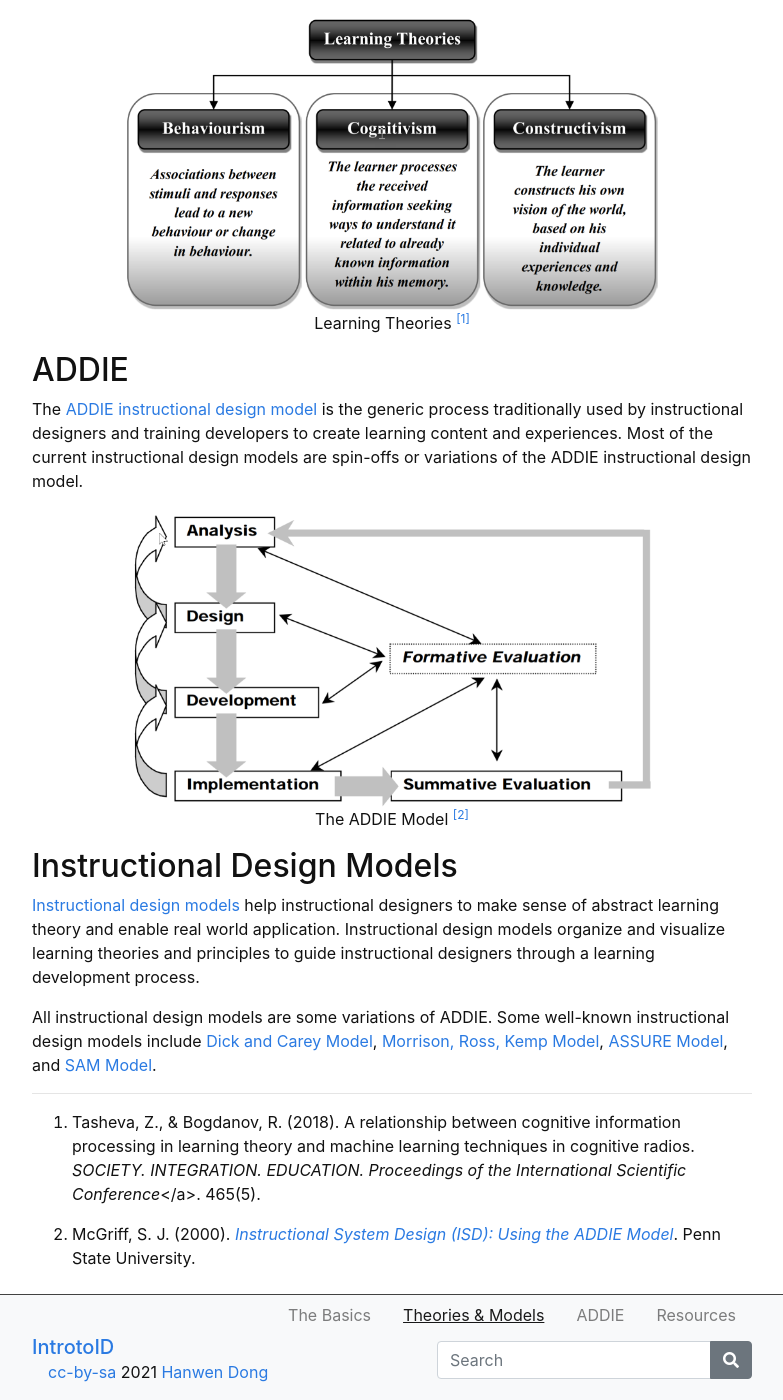
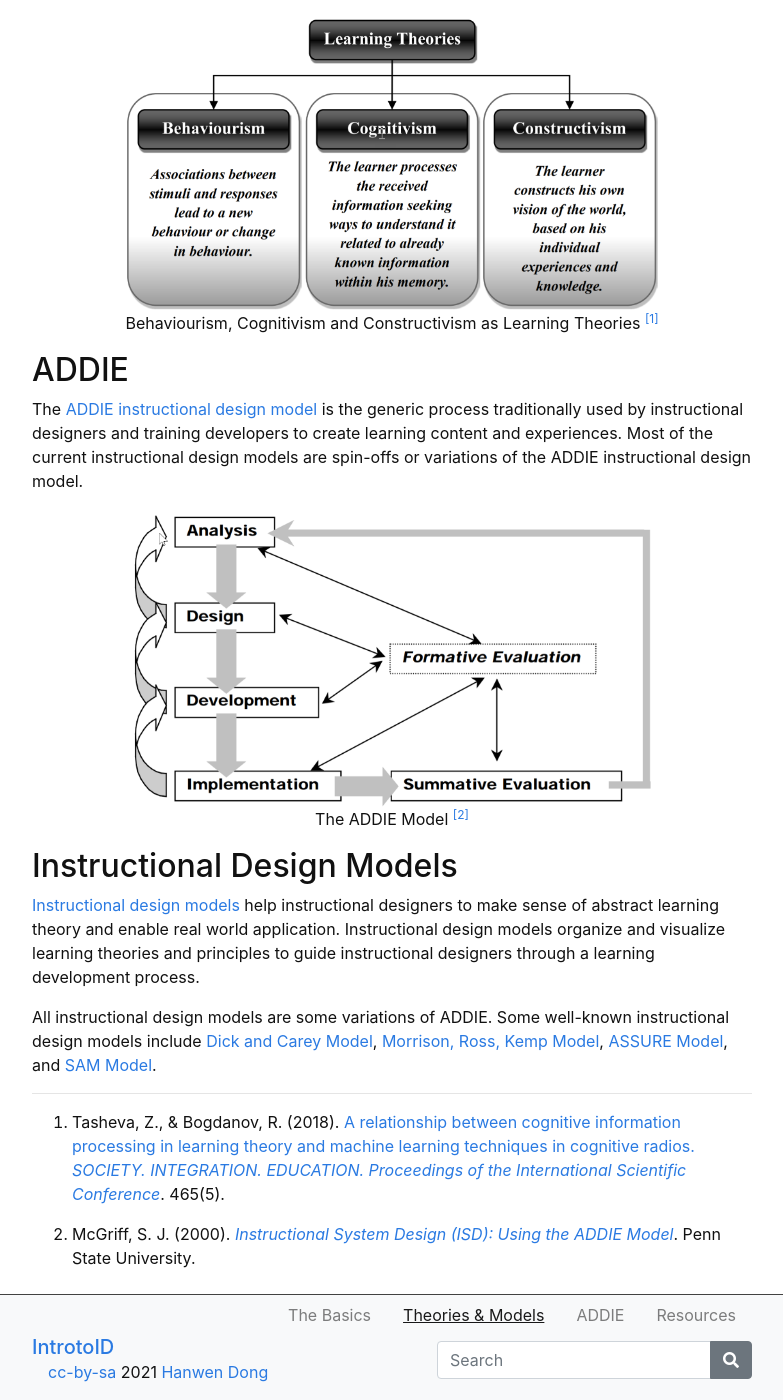
Before and after one commit to hanwendong1/IntrotoID, a Jekyll site: the page built from content/2-Theories&Models.md, in a window 1280 px wide and 1400 px high, scrolled down 213 px. Shown: the whole window, without its empty margins (248-1031 px from the left). Built offline with Jekyll 4.4.1, drawn with Linux system fonts in a browser that asks for light colours.

Commit message:
Update 2-Theories&Models.md

```diff
--- a/content/2-Theories&Models.md
+++ b/content/2-Theories&Models.md
@@ -18,7 +18,7 @@ img {
  <figure>
  <img src="https://raw.githubusercontent.com/hanwendong1/IntrotoID/master/images/learning_theories.png" alt="learning theories" />
  <figcaption>
- Learning Theories
+Behaviourism, Cognitivism and Constructivism as Learning Theories
  <sup class="footnote-ref"><a href="#fn1" id="fnref1">
  [1]</a>
 </sup>
@@ -62,5 +62,5 @@ All instructional design models are some variations of ADDIE. Some well-known in
 
 <hr class="footnotes-sep">
 <ol class="footnotes-list">
-<li id="fn1"  class="footnote-item"><p>Tasheva, Z., & Bogdanov, R. (2018). A relationship between cognitive information processing in learning theory and machine learning techniques in cognitive radios. <em>SOCIETY. INTEGRATION. EDUCATION. Proceedings of the International Scientific Conference</em></a>. 465(5).</p>
+<li id="fn1"  class="footnote-item"><p>Tasheva, Z., & Bogdanov, R. (2018). <a href="https://www.researchgate.net/publication/325368819_A_RELATIONSHIP_BETWEEN_COGNITIVE_INFORMATION_PROCESSING_IN_LEARNING_THEORY_AND_MACHINE_LEARNING_TECHNIQUES_IN_COGNITIVE_RADIOS" target="_blank">A relationship between cognitive information processing in learning theory and machine learning techniques in cognitive radios. <em>SOCIETY. INTEGRATION. EDUCATION. Proceedings of the International Scientific Conference</em></a>. 465(5).</p>
 <li id="fn2"  class="footnote-item"><p>McGriff, S. J. (2000). <a href="https://www.lib.purdue.edu/sites/default/files/directory/butler38/ADDIE.pdf" target="_blank"><em>Instructional System Design (ISD): Using the ADDIE Model</em></a>. Penn State University.</p>
```
